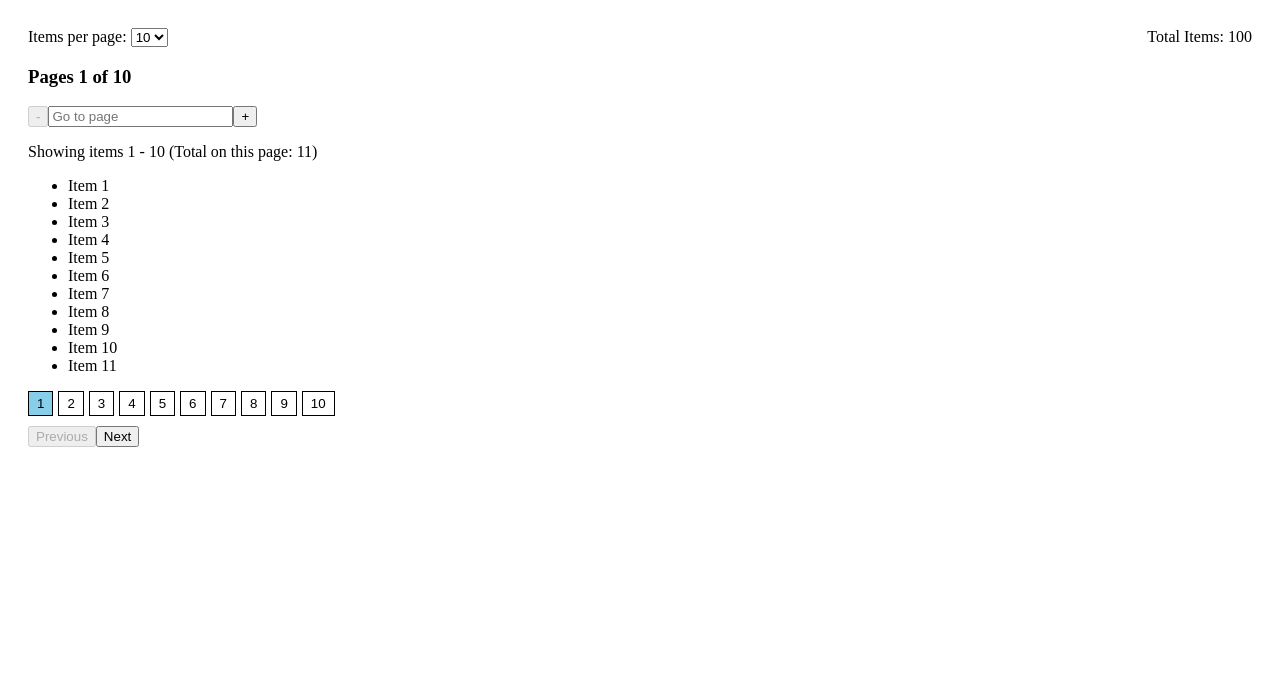
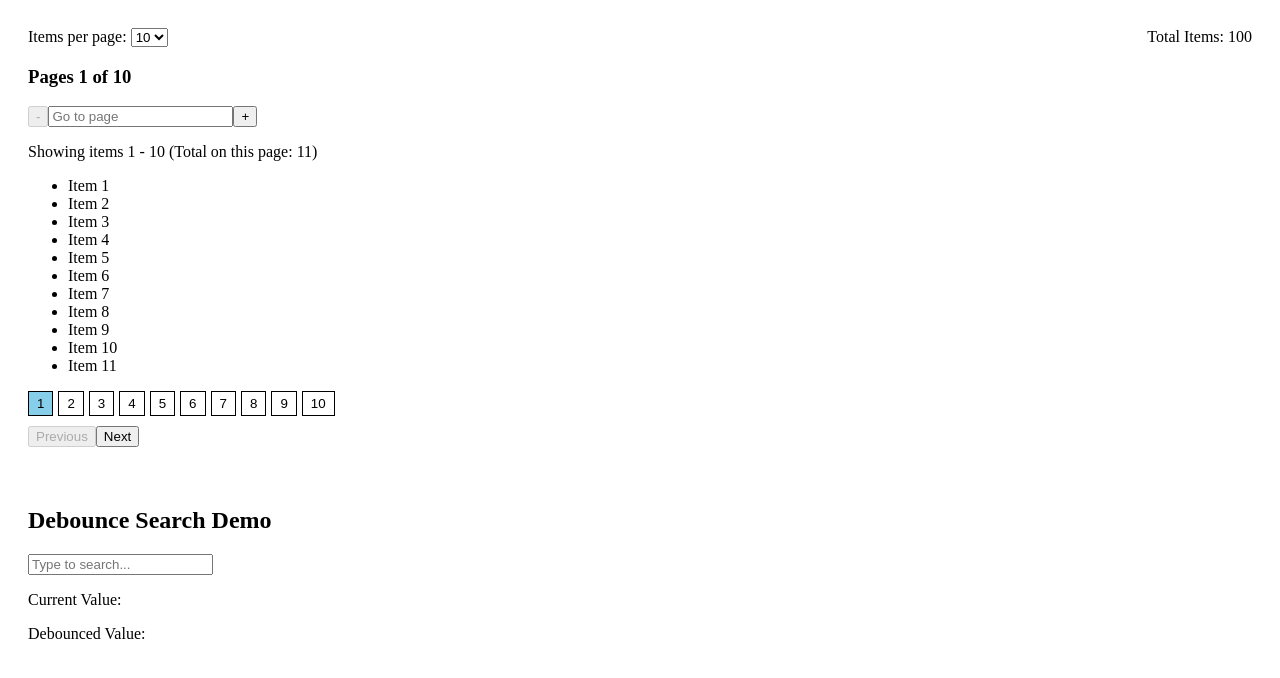
Before and after one commit to VidhyaDivakar/custom-hooks, a React (Vite) app: page / in a window 1280 px wide. Shown: the top 678 px of the page. Built offline with nearby package versions, Linux system fonts and the light colour scheme.

Commit message:
Added the debouce hook and the component

```diff
--- a/src/App.tsx
+++ b/src/App.tsx
@@ -1,7 +1,7 @@
 import { useState } from 'react'
 import { PaginationDemo } from './components/PaginationDemo';
+import { DebounceSearchDemo } from "./components/DebounceSearchDemo";
 
-import heroImg from './assets/hero.png'
 import './App.css'
 
 function App() {
@@ -9,7 +9,8 @@ function App() {
 
   return (
     <>
-      <PaginationDemo/>
+      <PaginationDemo />
+      <DebounceSearchDemo />
     </>
   )
 }
--- /dev/null
+++ b/src/components/DebounceSearchDemo.tsx
@@ -0,0 +1,31 @@
+import React, { useState, useEffect } from "react";
+import { useDebounce } from "../hooks/useDebounce";
+
+export const DebounceSearchDemo = () => {
+    const [input, setInput] = useState("");
+    const [results, setResults] = useState<string[]>([]);
+
+    const debouncedValue = useDebounce(input, 500);
+
+    useEffect(() => {
+        if (debouncedValue) {
+            console.log("Searching for:", debouncedValue);
+        }
+    }, [debouncedValue]);
+
+    return (
+        <div style={{ padding: 20 }}>
+            <h2>Debounce Search Demo</h2>
+
+            <input
+                type="text"
+                value={input}
+                onChange={(e) => setInput(e.target.value)}
+                placeholder="Type to search..."
+            />
+
+            <p>Current Value: {input}</p>
+            <p>Debounced Value: {debouncedValue}</p>
+        </div>
+    );
+};
--- /dev/null
+++ b/src/hooks/useDebounce.ts
@@ -0,0 +1,16 @@
+import { useState, useEffect } from "react";
+
+export const useDebounce = <T>(value: T, delay: number = 500) => {
+    const [debouncedValue, setDebouncedValue] = useState<T>(value);
+
+    useEffect(() => {
+        const timer = setTimeout(() => {
+            setDebouncedValue(value);
+        }, delay);
+        return () => {
+            clearTimeout(timer);
+        };
+    }, [value, delay]);
+
+    return debouncedValue;
+};
```
